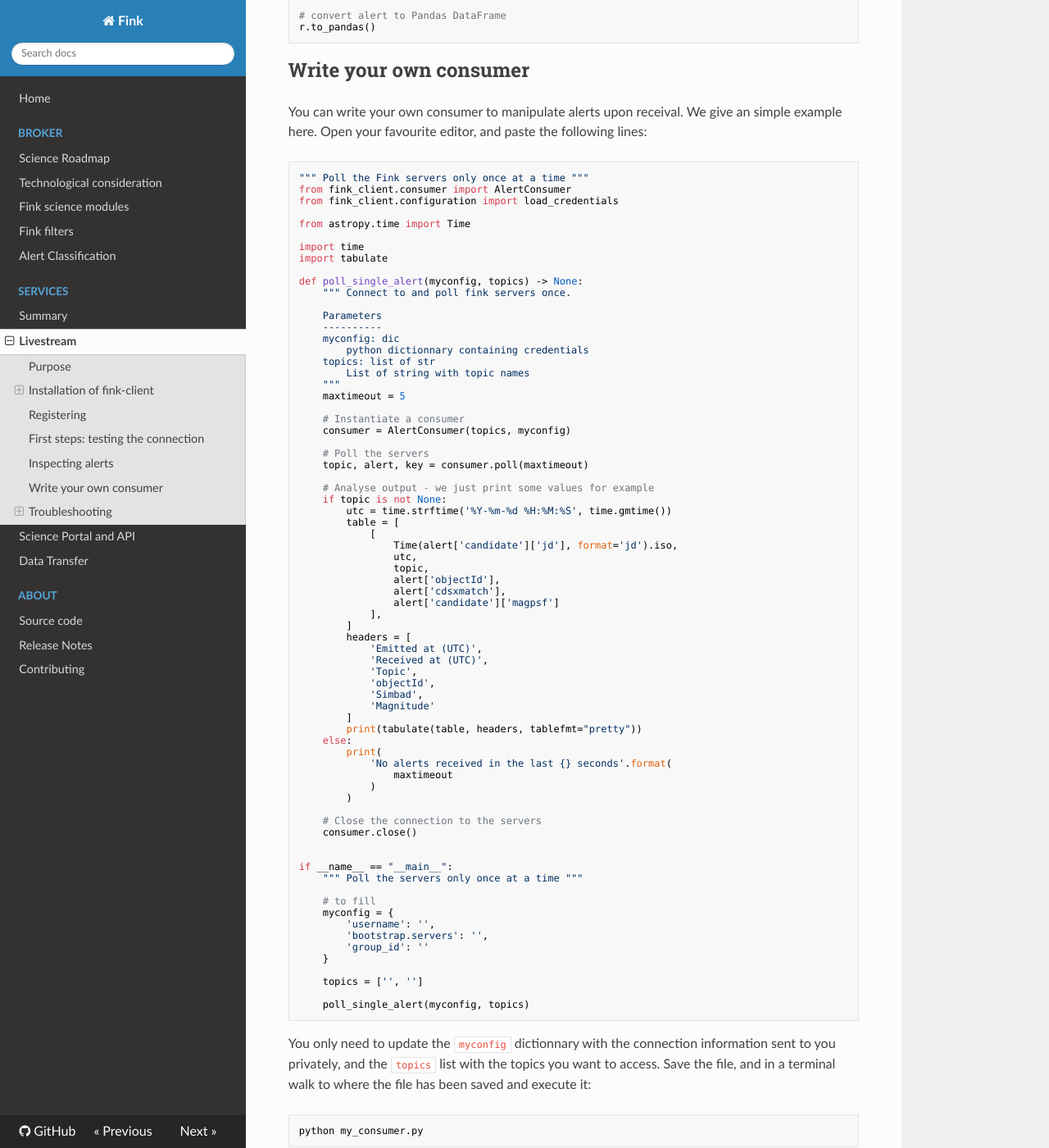
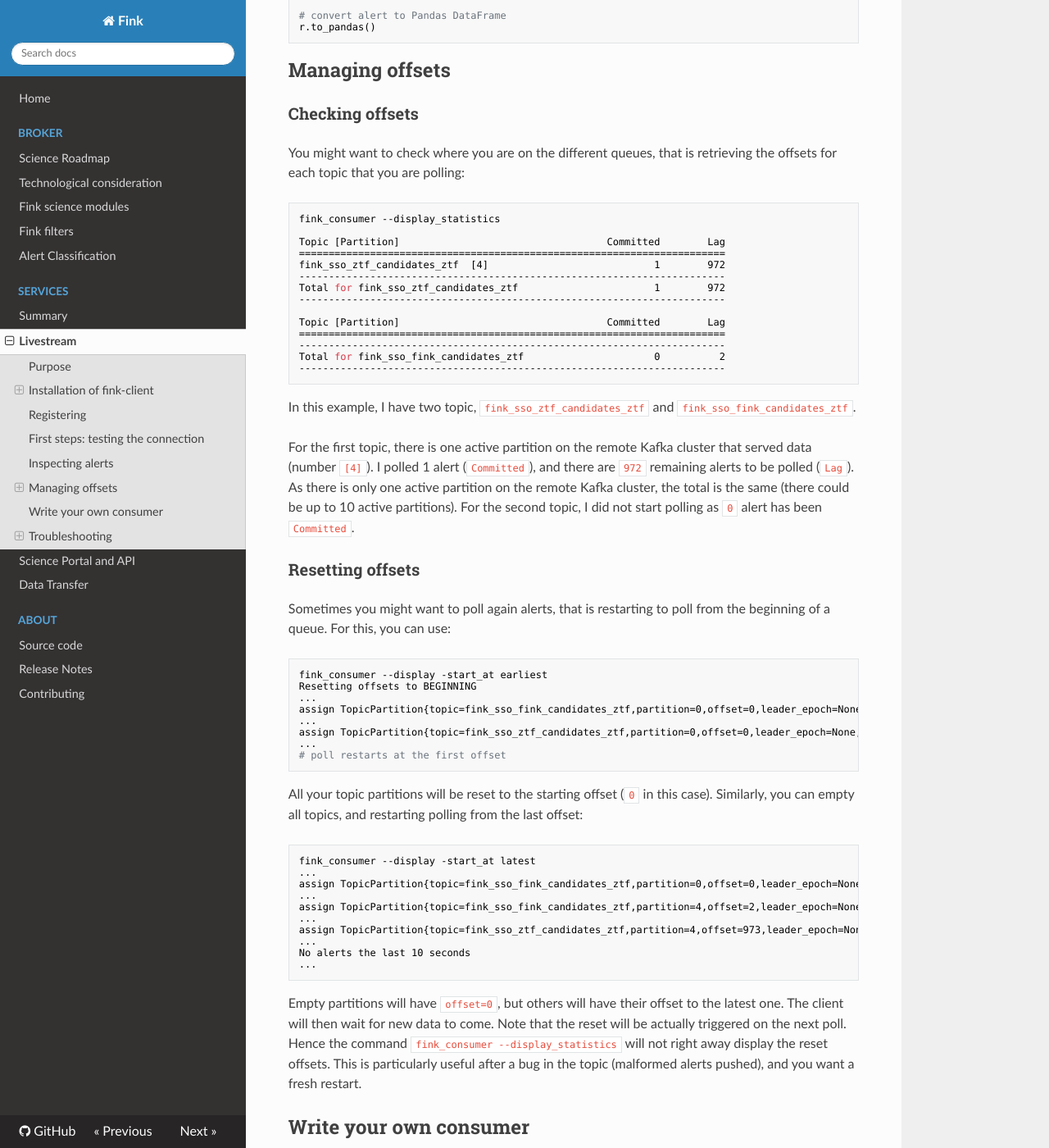
Before and after one commit to astrolabsoftware/fink, an MkDocs documentation site: the page built from docs/services/livestream.md, in a window 1280 px wide and 1400 px high, scrolled down 2591 px. Shown: the whole window at 82% size. Built offline with MkDocs 1.6.1, drawn with Linux system fonts in a browser that asks for light colours; nearby versions of some CDN libraries; some of the changed text lies outside the part shown.

Commit message:
Update livestream manual for fink-client version 8.1

````diff
--- a/docs/services/livestream.md
+++ b/docs/services/livestream.md
@@ -1,12 +1,12 @@
 # Livestream
 
-_date 03/06/2024_
+_date 04/06/2024_
 
-This manual has been tested for `fink-client` version 8.0. Other versions might work. In case of trouble, send us an email (contact@fink-broker.org) or [open an issue](https://github.com/astrolabsoftware/fink-client/issues).
+This manual has been tested for `fink-client` version 8.1. Other versions might work. In case of trouble, send us an email (contact@fink-broker.org) or [open an issue](https://github.com/astrolabsoftware/fink-client/issues).
 
 ## Purpose
 
-The livestream service is based on the Fink filters. After each exposure, Fink processes the alerts sent by ZTF and the filters select alerts to be transmitted based on their content. These alerts are sent to the Fink [Apache Kafka](https://kafka.apache.org/) cluster, and substreams are produced (1 filter = 1 substream), identified by their _topic_ name. Each alert pushed is available 4 days in the queue, and consumers can replay streams indefinitely.
+The livestream service is based on the Fink filters. After each exposure, Fink processes the alerts sent by ZTF and the filters select alerts to be transmitted based on their content. These alerts are sent to the Fink [Apache Kafka](https://kafka.apache.org/) cluster, and substreams are produced (1 filter = 1 substream), identified by their _topic_ name. Each alert pushed is available 7 days in the queue, and consumers can replay streams indefinitely.
 
 As Kafka can be somehow cumbersome, we developed a client to facilitate the stream consuming part for Fink users: [fink-client](https://github.com/astrolabsoftware/fink-client). Users can connect to one or more topics, and new topics can be created via new Fink filters.
 
@@ -73,14 +73,14 @@ This will download the first available alert, and print some useful information.
 # create a folder to store alerts
 mkdir alertDB
 
-# access help using `fink_consumer-h`
+# access help using `fink_consumer -h`
 fink_consumer --display --save -outdir alertDB -limit 1
 ```
 
 This will download the next available alert, display some useful information on screen, and save it (Apache Avro format) on disk. Then if all works, then you can remove the limit, and let the consumer run for ever!
 
 ```bash
-# access help using `fink_consumer-h`
+# access help using `fink_consumer -h`
 fink_consumer --display --save -outdir alertDB
 ```
 
@@ -105,6 +105,66 @@ r = AlertReader('alertDB/ZTF21aaqkqwq_1549473362115015004.avro')
 # convert alert to Pandas DataFrame
 r.to_pandas()
 ```
+
+## Managing offsets
+
+### Checking offsets
+
+You might want to check where you are on the different queues, that is retrieving the offsets for each topic that you are polling:
+
+```bash
+fink_consumer --display_statistics
+
+Topic [Partition]                                   Committed        Lag
+========================================================================
+fink_sso_ztf_candidates_ztf  [4]                            1        972
+------------------------------------------------------------------------
+Total for fink_sso_ztf_candidates_ztf                       1        972
+------------------------------------------------------------------------
+
+Topic [Partition]                                   Committed        Lag
+========================================================================
+------------------------------------------------------------------------
+Total for fink_sso_fink_candidates_ztf                      0          2
+------------------------------------------------------------------------
+```
+
+In this example, I have two topic, `fink_sso_ztf_candidates_ztf` and `fink_sso_fink_candidates_ztf`.
+
+For the first topic, there is one active partition on the remote Kafka cluster that served data (number `[4]`). I polled 1 alert (`Committed`), and there are `972` remaining alerts to be polled (`Lag`). As there is only one active partition on the remote Kafka cluster, the total is the same (there could be up to 10 active partitions). For the second topic, I did not start polling as `0` alert has been `Committed`.
+
+### Resetting offsets
+
+Sometimes you might want to poll again alerts, that is restarting to poll from the beginning of a queue. For this, you can use:
+
+```bash
+fink_consumer --display -start_at earliest
+Resetting offsets to BEGINNING
+...
+assign TopicPartition{topic=fink_sso_fink_candidates_ztf,partition=0,offset=0,leader_epoch=None,error=None}
+...
+assign TopicPartition{topic=fink_sso_ztf_candidates_ztf,partition=0,offset=0,leader_epoch=None,error=None}
+...
+# poll restarts at the first offset
+```
+
+All your topic partitions will be reset to the starting offset (`0` in this case). Similarly, you can empty all topics, and restarting polling from the last offset:
+
+```bash
+fink_consumer --display -start_at latest
+...
+assign TopicPartition{topic=fink_sso_fink_candidates_ztf,partition=0,offset=0,leader_epoch=None,error=None}
+...
+assign TopicPartition{topic=fink_sso_fink_candidates_ztf,partition=4,offset=2,leader_epoch=None,error=None}
+...
+assign TopicPartition{topic=fink_sso_ztf_candidates_ztf,partition=4,offset=973,leader_epoch=None,error=None}
+...
+No alerts the last 10 seconds
+...
+```
+
+Empty partitions will have `offset=0`, but others will have their offset to the latest one. The client will then wait for new data to come. Note that the reset will be actually triggered on the next poll. Hence the command `fink_consumer --display_statistics` will not right away display the reset offsets.
+This is particularly useful after a bug in the topic (malformed alerts pushed), and you want a fresh restart.
 
 ## Write your own consumer
 
@@ -176,7 +236,6 @@ if __name__ == "__main__":
 
     # to fill
     myconfig = {
-        'username': '',
         'bootstrap.servers': '',
         'group_id': ''
     }
````
